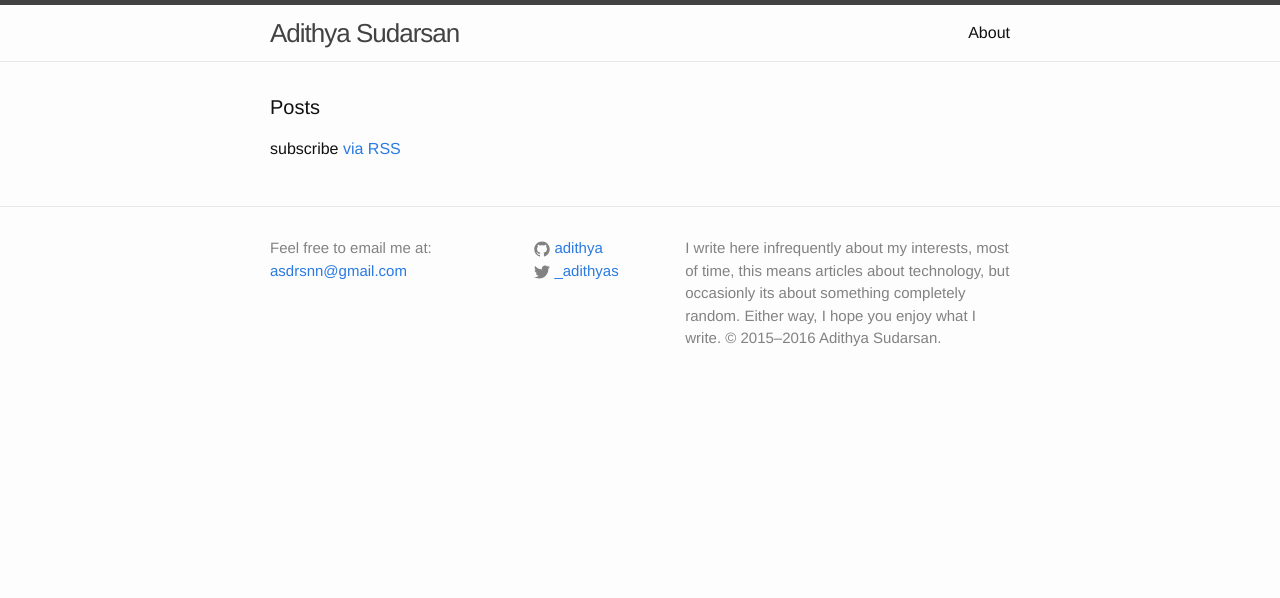
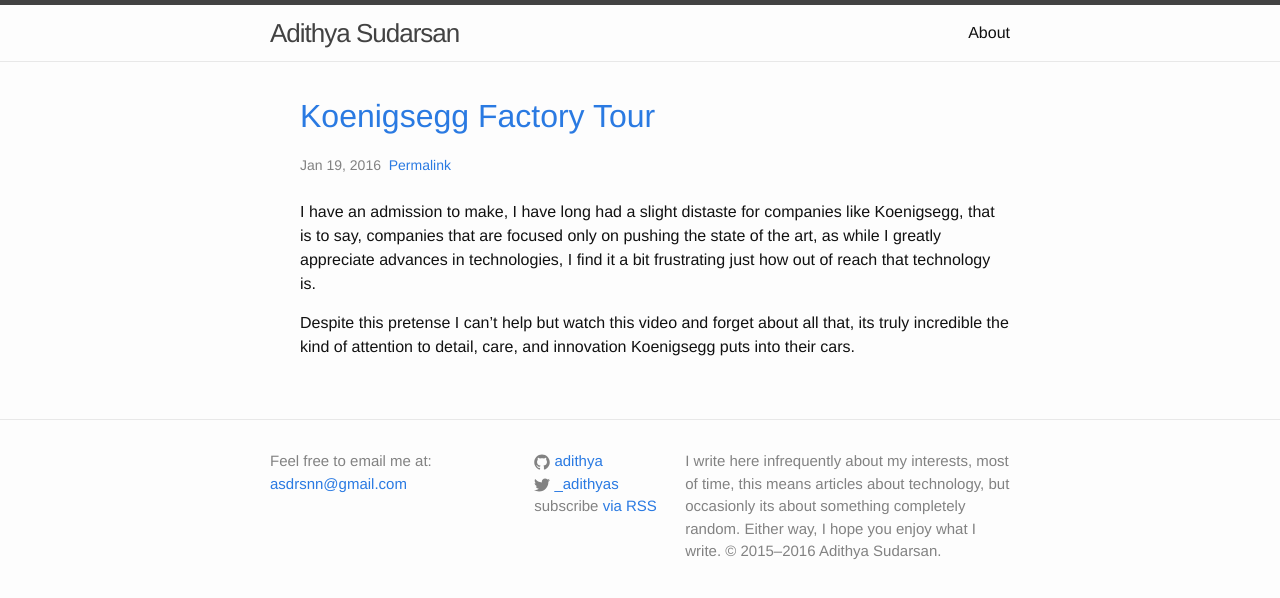
Before and after one commit to adithya/adithya.github.io, a Jekyll site: the page built from index.html, in a window 1280 px wide. Shown: the top 598 px of the page. Built offline with Jekyll 4.4.1, drawn with Linux system fonts in a browser that asks for light colours.

Commit message:
Changed footer to include RSS links, changed homepage to have articles along with content instead of just links to articles, added a post

```diff
--- a/_includes/footer.html
+++ b/_includes/footer.html
@@ -23,6 +23,7 @@
             {% include icon-twitter.html username=site.twitter_username %}
           </li>
           {% endif %}
+		   <p class="rss-subscribe">subscribe <a href="{{ "/feed.xml" | prepend: site.baseurl }}">via RSS</a></p>
         </ul>
       </div>
 
--- /dev/null
+++ b/_posts/2015-12-21-koenigsegg-factory-tour.markdown
@@ -0,0 +1,11 @@
+---
+title:  "Koenigsegg Factory Tour"
+layout: post
+date:   2016-01-19 9:50:00 -0500
+categories: cars
+external-url: https://www.youtube.com/watch?v=71wvtEZ-jcI
+---
+
+I have an admission to make, I have long had a slight distaste for companies like Koenigsegg, that is to say, companies that are focused only on pushing the state of the art, as while I greatly appreciate advances in technologies, I find it a bit frustrating just how out of reach that technology is.
+
+Despite this pretense I can't help but watch this video and forget about all that, its truly incredible the kind of attention to detail, care, and innovation Koenigsegg puts into their cars.
--- a/index.html
+++ b/index.html
@@ -4,20 +4,33 @@
 
 <div class="home">
 
-  <h1 class="page-heading">Posts</h1>
+  <ul>
+    {% for post in site.posts %}
+       <div class="entry">
 
-  <ul class="post-list">
-    {% for post in site.posts %}
-      <li>
-        <span class="post-meta">{{ post.date | date: "%b %-d, %Y" }}</span>
+		<h1>
+			{% if post.external-url %}
+  		  	<a href="{{ post.external-url }}">
+    			{{ post.title }}
+			</a>
+			{% else %}
+    			{{ post.title }}
+  		  	</a>
+			{% endif %}
+		</h1>
 
-        <h2>
-          <a class="post-link" href="{{ post.url | prepend: site.baseurl }}">{{ post.title }}</a>
-        </h2>
-      </li>
-    {% endfor %}
-  </ul>
 
-  <p class="rss-subscribe">subscribe <a href="{{ "/feed.xml" | prepend: site.baseurl }}">via RSS</a></p>
+		<div class="post-meta">{{ post.date | date: "%b %-d, %Y" }}&nbsp; <a href="{{ post.url }}">Permalink</a></div>
+		<br>
+
+
+
+	    <div class="post-content">
+	      {{ post.content }}
+	    </div>
+
+       </div>
+       {% endfor %}
+	</ul>
 
 </div>
```
